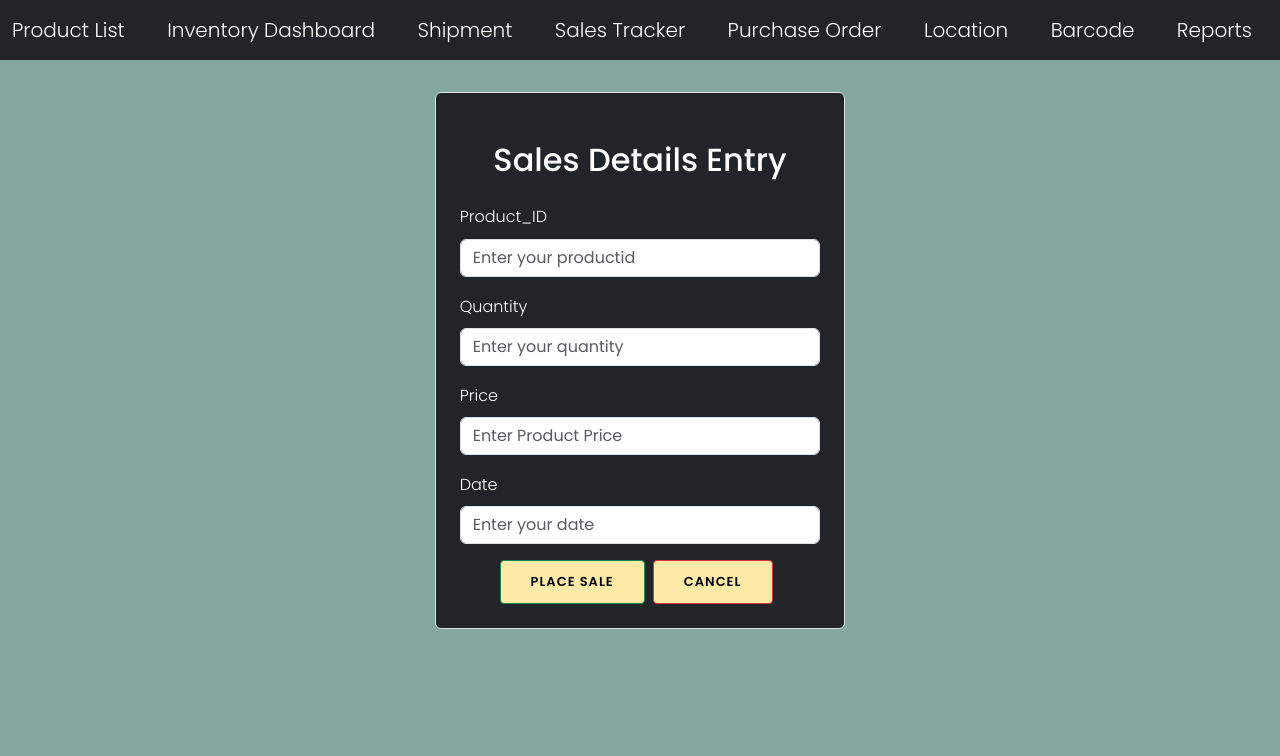
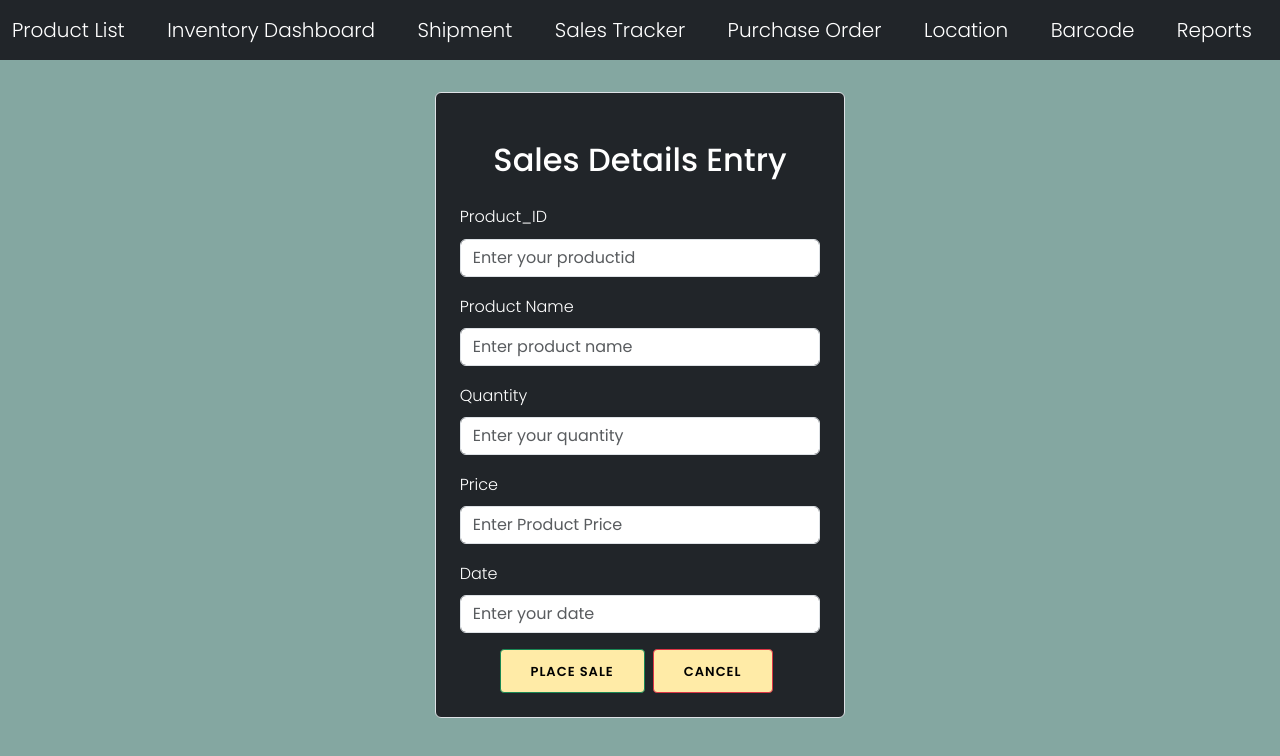
Before and after one commit to iamneo-production/441e9d45-5fb1-459f-81fa-b09832851571, a React (Create React App) app in the folder reactapp/: page /addsales in a window 1280 px wide. Shown: the top 756 px of the page. Built offline with nearby package versions, Linux system fonts and the light colour scheme.

Commit message:
added product name

```diff
--- a/reactapp/src/components/AddSales.js
+++ b/reactapp/src/components/AddSales.js
@@ -8,13 +8,14 @@ export default function AddSales() {
 
   const [user, setUser] = useState({
     productid: "",
+    productname: "",
     quantity: "",
     price: "",
     timestamp: "",
 
   });
 
-  const { productid, quantity, price, timestamp } = user;
+  const { productid, productname, quantity, price, timestamp } = user;
 
   const onInputChange = (e) => {
     setUser({ ...user, [e.target.name]: e.target.value });
@@ -45,6 +46,19 @@ export default function AddSales() {
                 placeholder="Enter your productid"
                 name="productid"
                 value={productid}
+                onChange={(e) => onInputChange(e)}
+              />
+            </div>
+            <div className="mb-3">
+              <label htmlFor="Productname" className="form-label">
+                Product Name
+              </label>
+              <input
+                type={"text"}
+                className="form-control"
+                placeholder="Enter product name"
+                name="productname"
+                value={productname}
                 onChange={(e) => onInputChange(e)}
               />
             </div>
--- a/reactapp/src/components/EditSales.js
+++ b/reactapp/src/components/EditSales.js
@@ -10,12 +10,13 @@ export default function EditSales() {
 
   const [user, setUser] = useState({
     productid: "",
+    productname: "",
     quantity: "",
     price: "",
     timestamp: "",
   });
 
-  const { productid, quantity, price, timestamp } = user;
+  const { productid, productname, quantity, price, timestamp } = user;
 
   const onInputChange = (e) => {
     setUser({ ...user, [e.target.name]: e.target.value });
@@ -55,6 +56,19 @@ export default function EditSales() {
                 placeholder="Enter your productid"
                 name="productid"
                 value={productid}
+                onChange={(e) => onInputChange(e)}
+              />
+            </div>
+            <div className="mb-3">
+              <label htmlFor="Productname" className="form-label">
+                Product name
+              </label>
+              <input
+                type={"text"}
+                className="form-control"
+                placeholder="Enter product name"
+                name="productname"
+                value={productname}
                 onChange={(e) => onInputChange(e)}
               />
             </div>
--- a/reactapp/src/components/SalesTracker.js
+++ b/reactapp/src/components/SalesTracker.js
@@ -2,8 +2,7 @@ import React, { useState, useEffect } from 'react';
 import axios from 'axios';
 import { Link } from "react-router-dom";
 import NavbarComp from './NavbarComp';
-import { FontAwesomeIcon } from '@fortawesome/react-fontawesome';
-import { faEye,faPencil,faTrashCan } from '@fortawesome/free-solid-svg-icons';
+
 
 
 const SalesTracker = () => {
@@ -62,6 +61,7 @@ const SalesTracker = () => {
            <tr>
             <th>ID</th>
             <th>Product ID</th>
+            <th>Product Name</th>
             <th>Quantity</th>
             <th>Price</th>
             <th>Timestamp</th>
@@ -73,36 +73,29 @@ const SalesTracker = () => {
             <tr key={sale.id}>
               <td>{sale.id}</td>
               <td>{sale.productid}</td>
+              <td>{sale.productname}</td>
               <td>{sale.quantity}</td>
               <td>{sale.price}</td>
               <td>{sale.timestamp}</td>
               <td>
                   <Link
-                    className="btn"
+                    className="btn btn-light"
                     to={`/viewsales/${sale.id}`}
                   >
-
-                    <FontAwesomeIcon icon={faEye}/>
-
-
+                  View
                   </Link>
                   <Link
-                    className="btn"
+                    className="btn btn-light"
                     to={`/editsales/${sale.id}`}
+
                   >
-                    <span style={{ color: "#fcc838" }}>
-                    <FontAwesomeIcon icon={faPencil} />
-                    </span>
-
+                    Edit
                   </Link>
                   <button
-                    className="btn"
+                    className="btn btn-light"
                     onClick={() => deleteSales(sale.id)}
                   >
-                    <span style={{ color: "#f54040" }}>
-                    <FontAwesomeIcon icon={faTrashCan} />
-                      </span>
-
+                    Delete
                   </button>
                 </td>
             </tr>
--- a/reactapp/src/components/ViewSales.js
+++ b/reactapp/src/components/ViewSales.js
@@ -6,6 +6,7 @@ import NavbarComp from './NavbarComp';
 export default function ViewSales() {
   const [user, setUser] = useState({
     productid: "",
+    productname: "",
     quantity: "",
     price: "",
     timestamp: "",
@@ -39,6 +40,10 @@ export default function ViewSales() {
                   {user.productid}
                 </li>
                 <li className="list-group-item">
+                  <b>Product Name: </b>
+                  {user.productname}
+                </li>
+                <li className="list-group-item">
                   <b>Quantity: </b>
                   {user.quantity}
                 </li>
```
Also changed, not shown: 1 other file (tests, documents, lock files or other folders).
